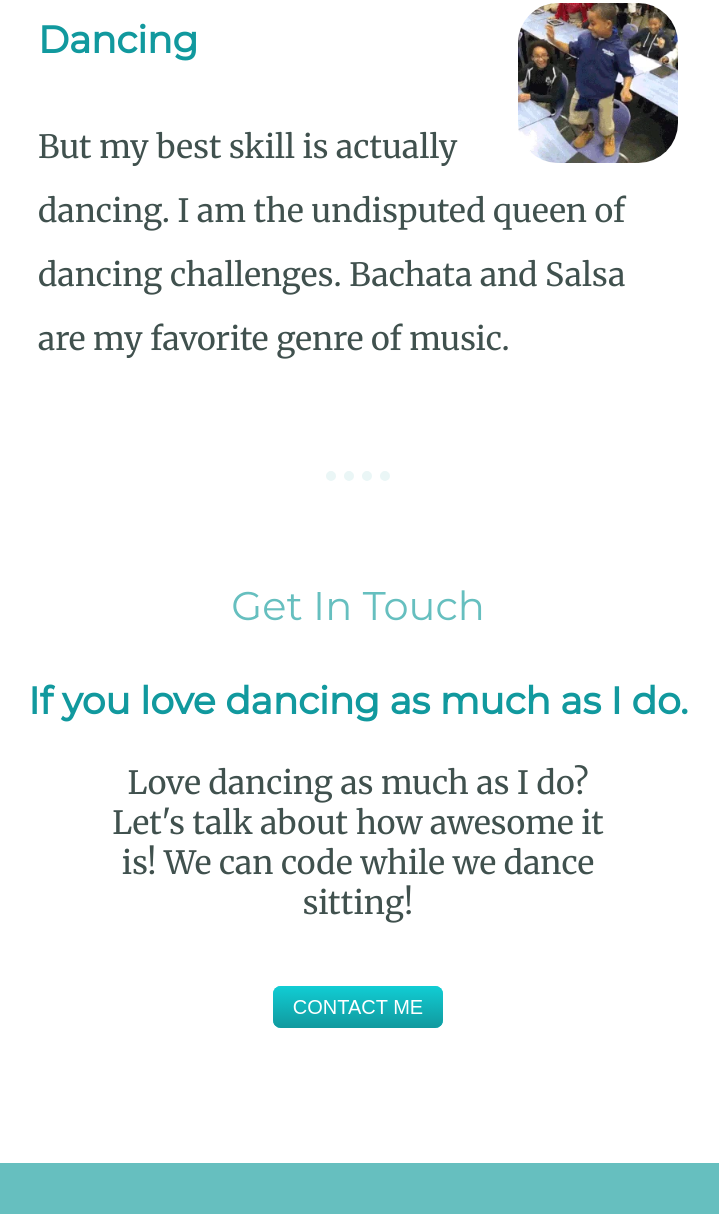
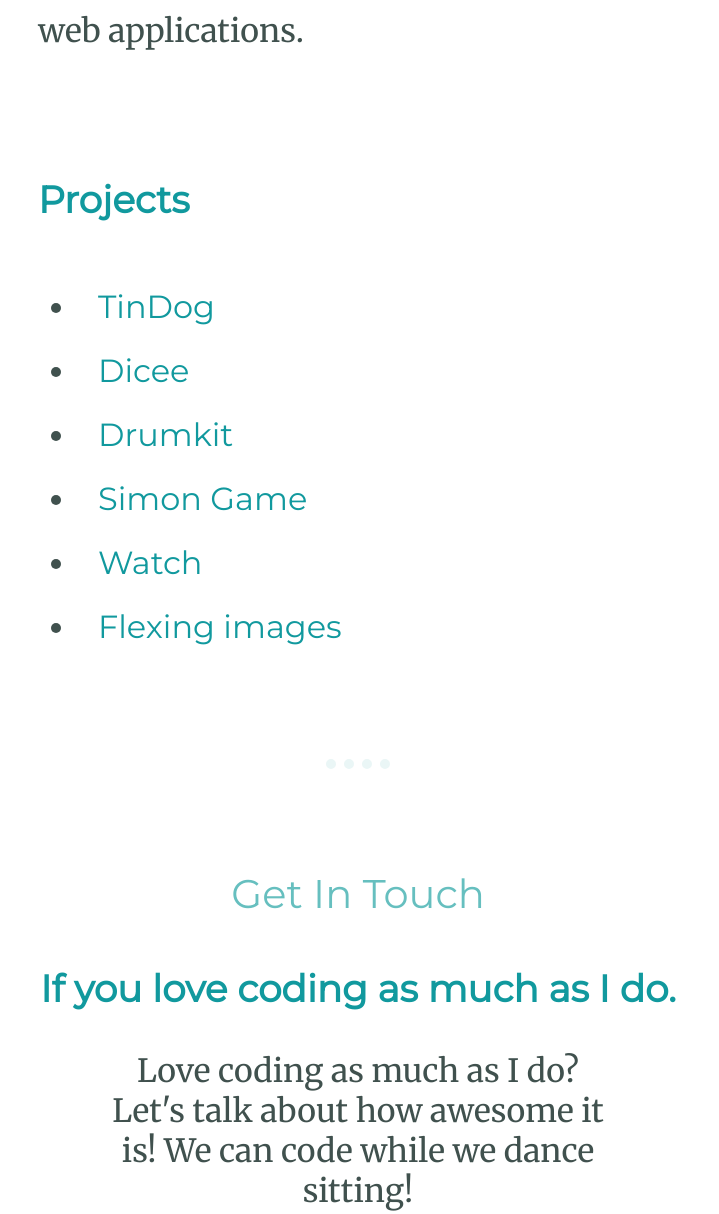
Before and after one commit to cesargarabito/Personal-Site, a plain HTML site: page index.html in a window 1280 px wide. Shown: the part 2533-3747 px from the top of the page, without its empty margins (282-1001 px from the left). Drawn offline with Linux system fonts and the light colour scheme.

Commit message:
adding projects

```diff
--- a/index.html
+++ b/index.html
@@ -22,7 +22,7 @@
             <div class="profile">
               <img class="profile-picture" src="images/cesar.png" alt="cesar's profile picture">
               <h2>Hello.</h2>
-              <p class="self-description">I'm a Web Developer. I'm the founder and CTO of my own life, along partners (family). I ❤️ yoga and dancing on TikTok.</p>
+              <p class="self-description">I'm a Web Developer. I did my degree in civil engineering but I´ve always been passionate about coding, and since I´m an autodidact I decided to deepen my knowledge in the field of web development. I ❤️ yoga and dancing.</p>
             </div>
             <hr>
             <div class="skills">
@@ -33,22 +33,29 @@
                 <p>I started learning to code when I was 14 years old because I wanted to build a turistic website about my island. Over time, I have gained a wealth of experience designing and developing web applications.</p>
               </div>
               <div class="skill-row">
-                <img class="dancing" src="images/200w.webp" alt="dancing-img">
-                <h3>Dancing</h3>
-                <p>But my best skill is actually dancing. I am the undisputed queen of dancing challenges. Bachata and Salsa are my favorite genre of music.</p>
+
+                <h3>Projects</h3>
+                <ul>
+                  <li><a href="https://cesargarabito.github.io/tindogs/">TinDog</a></li>
+                  <li><a href="https://cesargarabito.github.io/firstgame/">Dicee</a></li>
+                  <li><a href="https://cesargarabito.github.io/drumkit/">Drumkit</a></li>
+                  <li><a href="https://cesargarabito.github.io/simongame/">Simon Game</a></li>
+                  <li><a href="https://cesargarabito.github.io/watch/">Watch</a></li>
+                  <li><a href="https://cesargarabito.github.io/flexingpanels/">Flexing images</a></li>
+                </ul>
               </div>
             </div>
             <hr>
             <div class="contact-me">
               <h2>Get In Touch</h2>
-              <h3>If you love dancing as much as I do.</h3>
-              <p class="contact-message">Love dancing as much as I do? Let's talk about how awesome it is! We can code while we dance sitting!</p>
+              <h3>If you love coding as much as I do.</h3>
+              <p class="contact-message">Love coding as much as I do? Let's talk about how awesome it is! We can code while we dance sitting!</p>
               <a class="btn" href="mailto:cesargarabito97@gmail.com">CONTACT ME</a>
             </div>
           </div>
         <br>
           <div class="bottom-container">
-            <a class="footer-link" href="https://www.linkedin.com/feed/">LinkedIn</a>
+            <a class="footer-link" href="https://www.linkedin.com/in/cesargarabito">LinkedIn</a>
             <a class="footer-link" href="https://www.instagram.com/cesargarabito/">Instagram</a>
             <a class="footer-link" href="https://www.youtube.com/channel/UCdubsDoiy7dNJ3rUibYjp-Q">Youtube</a>
             <p class="copyright">© Cesar Garabito.</p>
```
